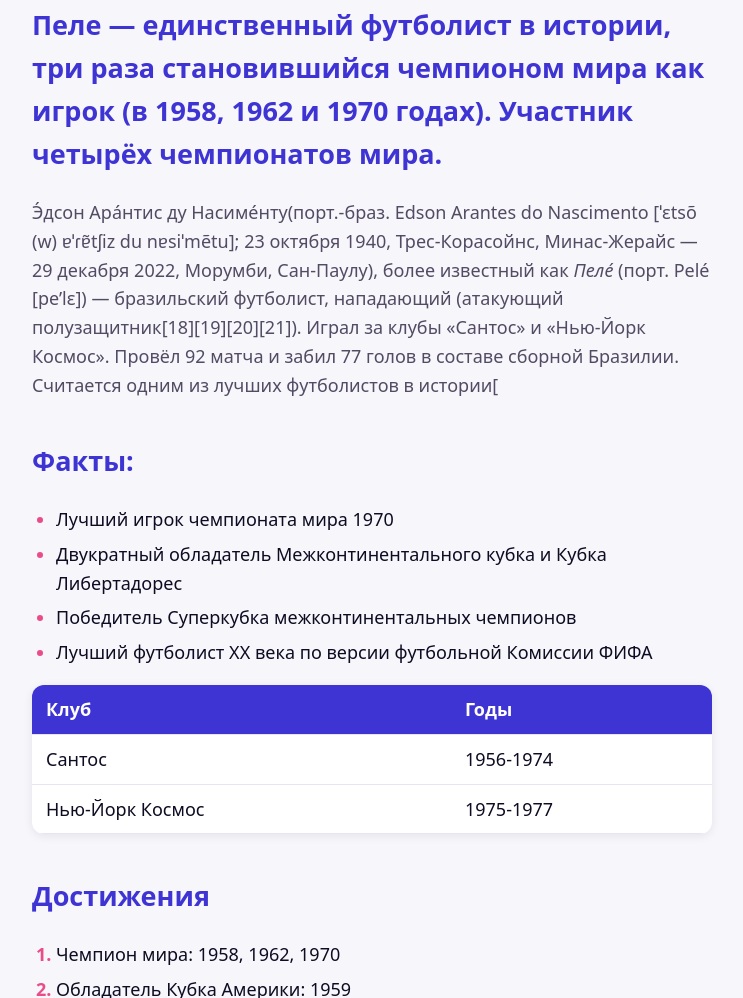
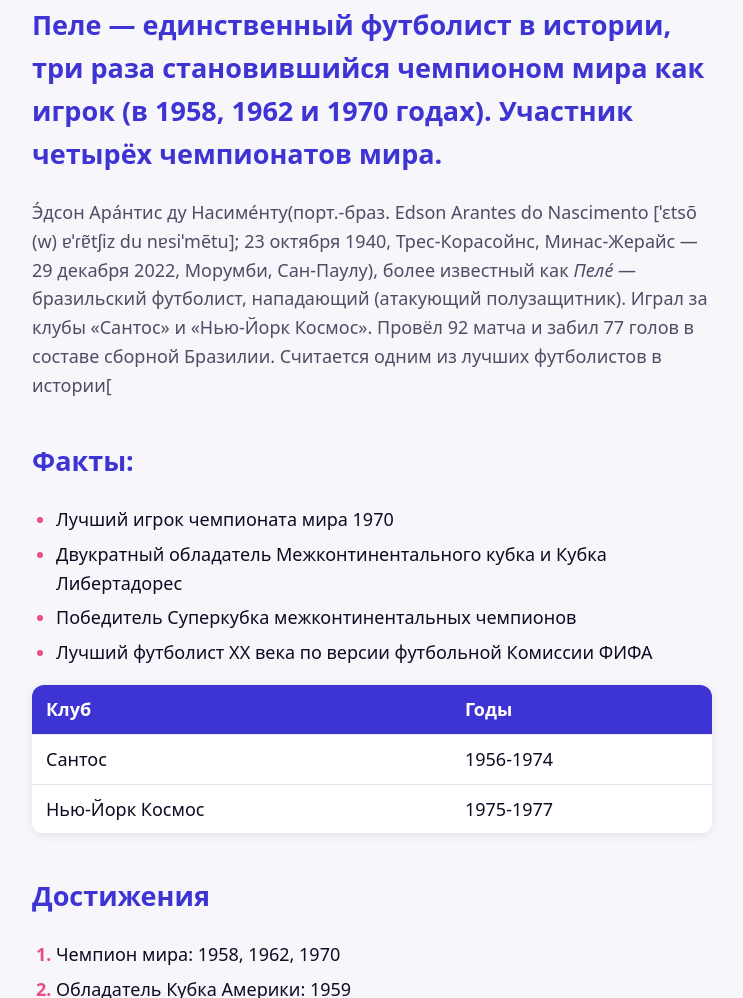
Before and after one commit to myrzabekovatogzhan05-tech/footballer, a plain HTML site: page index.html in a window 1280 px wide. Shown: the part 761-1759 px from the top of the page, without its empty margins (268-1011 px from the left). Drawn offline with Linux system fonts and the light colour scheme.

Commit message:
Add page stucture

```diff
--- a/index.html
+++ b/index.html
@@ -16,7 +16,7 @@
     </header>
     <main>
         <section id="about"> <h2>Пеле — единственный футболист в истории, три раза становившийся <strong>чемпионом мира</strong> как игрок (в 1958, 1962 и 1970 годах). Участник четырёх чемпионатов мира.</h2>
-            <p>Э́дсон Ара́нтис ду Насиме́нту(порт.-браз. Edson Arantes do Nascimento [ˈɛtsõ (w) ɐˈɾɐ̃tʃiz du nɐsiˈmẽtu]; 23 октября 1940, Трес-Корасойнс, Минас-Жерайс — 29 декабря 2022, Морумби, Сан-Паулу), более известный как <em>Пеле́</em> (порт. Pelé [pe’lɛ]) — бразильский футболист, нападающий (атакующий полузащитник[18][19][20][21]). Играл за клубы «Сантос» и «Нью-Йорк Космос». Провёл 92 матча и забил 77 голов в составе сборной Бразилии. Считается одним из лучших футболистов в истории[</p>
+            <p>Э́дсон Ара́нтис ду Насиме́нту(порт.-браз. Edson Arantes do Nascimento [ˈɛtsõ (w) ɐˈɾɐ̃tʃiz du nɐsiˈmẽtu]; 23 октября 1940, Трес-Корасойнс, Минас-Жерайс — 29 декабря 2022, Морумби, Сан-Паулу), более известный как <em>Пеле́</em> — бразильский футболист, нападающий (атакующий полузащитник). Играл за клубы «Сантос» и «Нью-Йорк Космос». Провёл 92 матча и забил 77 голов в составе сборной Бразилии. Считается одним из лучших футболистов в истории[</p>
         </section>
         <section id="facts">
             <h2>Факты:</h2>
```
